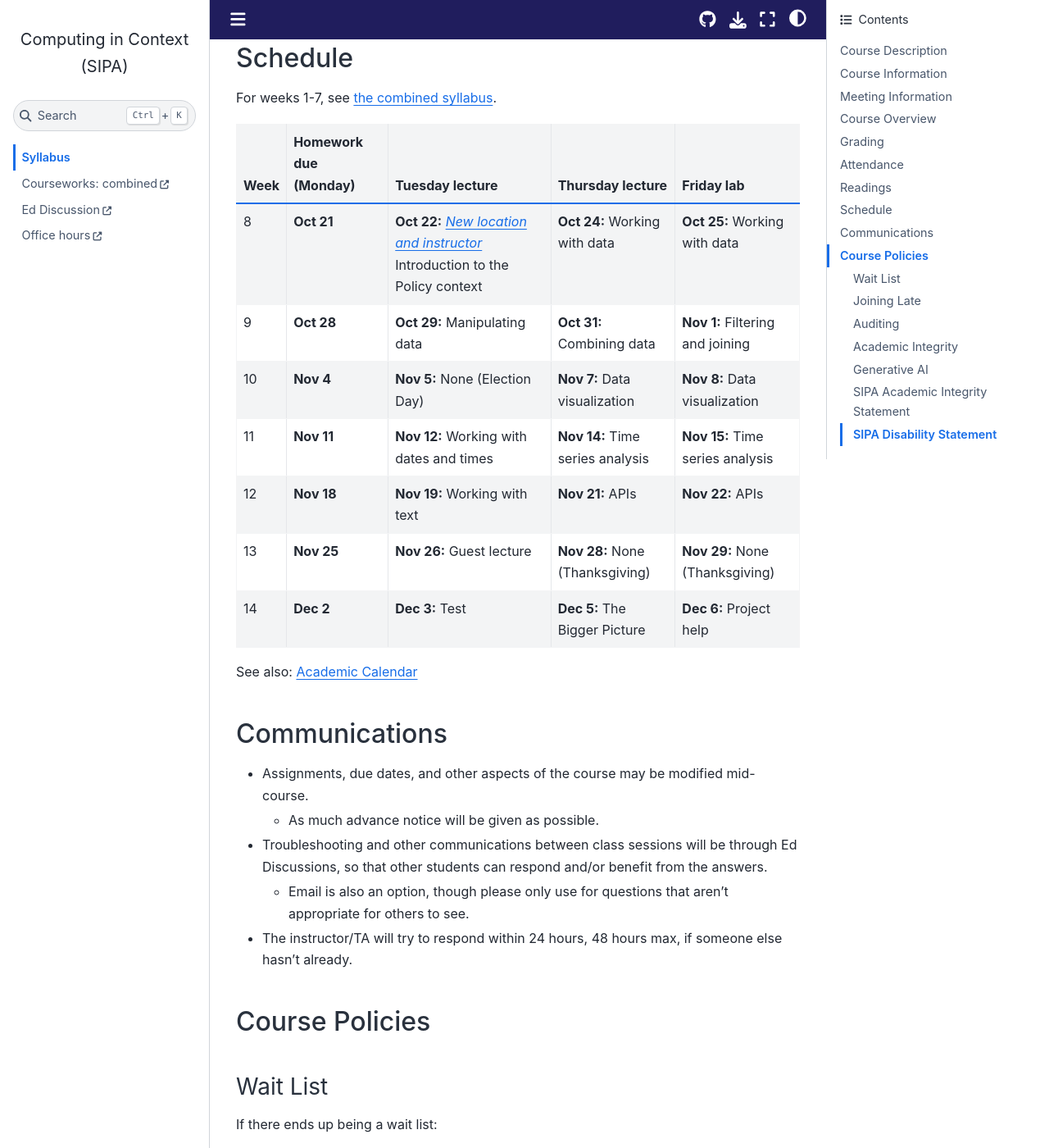
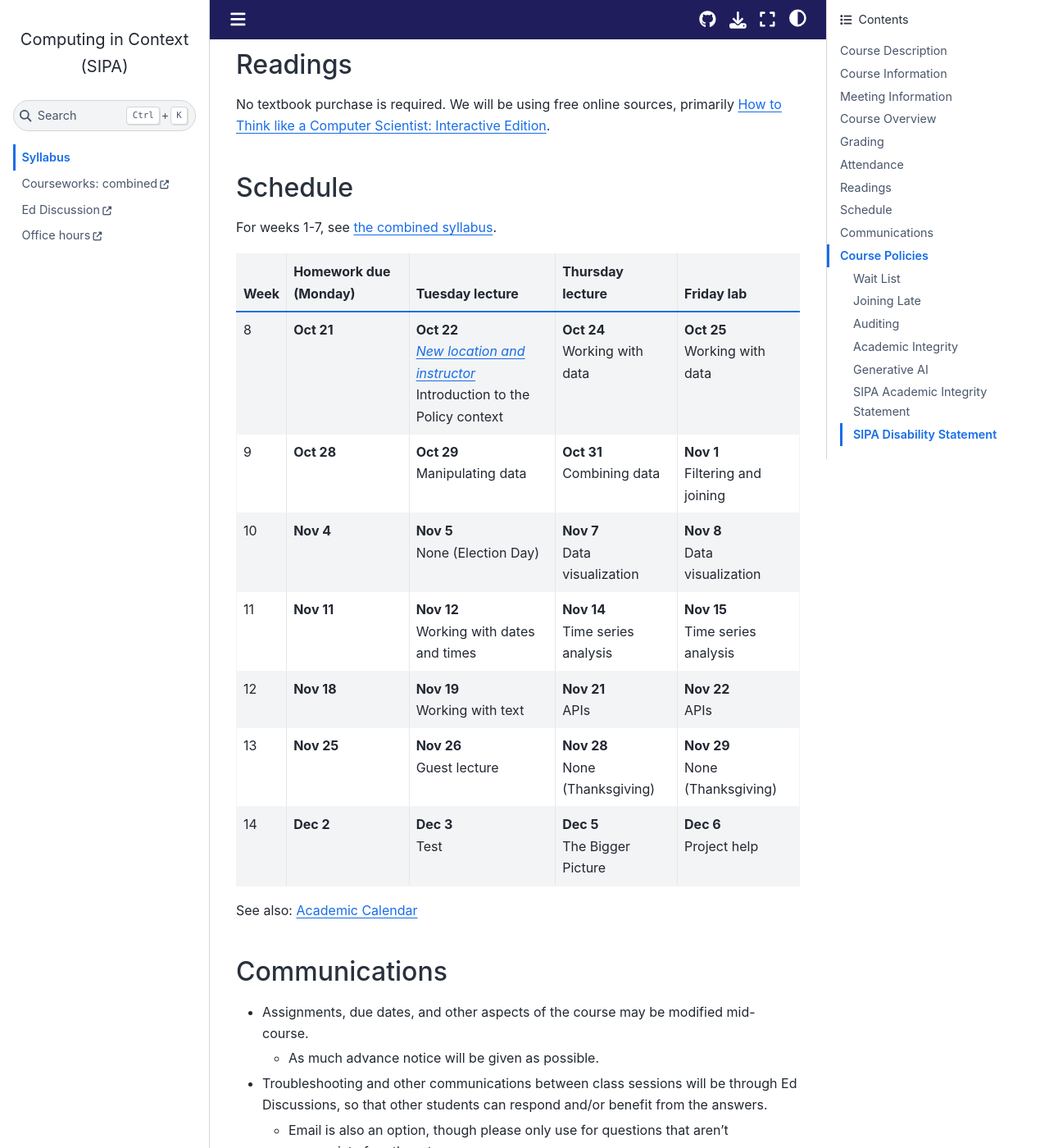
Before and after one commit to afeld/computing-in-context, a Jupyter Book: the page built from index.md, in a window 1280 px wide and 1400 px high, scrolled down 4340 px. Shown: the whole window at 82% size. Built offline with Jupyter Book 1.0.4 settings and Sphinx 7.4.7 and the Sphinx Book theme 1.1.4, drawn with Linux system fonts in a browser that asks for light colours; some of the changed text lies outside the part shown.

```diff
--- a/index.md
+++ b/index.md
@@ -12,14 +12,14 @@ This introductory course will explore computing concepts and coding in the conte
 
 ## Course Information
 
-- **Course Number:** [INAFU6006](https://vergil.columbia.edu/vergil/search/alf2215?term=20243&course=12464)
-- **Credits:** 3
-- **Prerequisites:** none
+- **Course Number**<br/>[INAFU6006](https://vergil.columbia.edu/vergil/search/alf2215?term=20243&course=12464)
+- **Credits**<br/>3
+- **Prerequisites**<br/>none
 
 ### Instructors
 
-- **First half:** [Adam Cannon](https://www.engineering.columbia.edu/faculty/adam-cannon), cannon@cs.columbia.edu
-- **Second half:** [Aidan Feldman](https://www.sipa.columbia.edu/communities-connections/faculty/aidan-feldman), alf2215@columbia.edu
+- **First half**<br/>[Adam Cannon](https://www.engineering.columbia.edu/faculty/adam-cannon), cannon@cs.columbia.edu
+- **Second half**<br/>[Aidan Feldman](https://www.sipa.columbia.edu/communities-connections/faculty/aidan-feldman), alf2215@columbia.edu
 
 ### Teaching Assistants (TAs)
 
@@ -57,8 +57,8 @@ For the first half of the semester, if you have a conflict with a lab session, y
 
 ### Office Hours
 
-- **Aidan Feldman:** Thursdays 11:30am-12:30pm starting Oct 24, [IAB][IAB] room 831, or [by appointment](https://calendly.com/afeld/office-hours).
-- **Others:** See [the schedule](https://calendar.google.com/calendar/embed?src=91gdtrr1qql96n703ratsgjn2s%40group.calendar.google.com&ctz=America%2FNew_York).
+- **Aidan Feldman**<br/>Thursdays 11:30am-12:30pm starting Oct 24, [IAB][IAB] room 831, or [by appointment](https://calendly.com/afeld/office-hours).
+- **Others**<br/>See [the schedule](https://calendar.google.com/calendar/embed?src=91gdtrr1qql96n703ratsgjn2s%40group.calendar.google.com&ctz=America%2FNew_York).
 
 [IAB]: https://maps.app.goo.gl/o1jz3y9X1rT1b8KW7
 
@@ -106,15 +106,15 @@ No textbook purchase is required. We will be using free online sources, primaril
 
 For weeks 1-7, see [the combined syllabus](https://courseworks2.columbia.edu/courses/203144/pages/syllabus).
 
-| Week | Homework due (Monday) | Tuesday lecture                                                                                      | Thursday lecture                 | Friday lab                       |
-| ---- | --------------------- | ---------------------------------------------------------------------------------------------------- | -------------------------------- | -------------------------------- |
-| 8    | **Oct 21**            | **Oct 22:** [_New location and instructor_](#meeting-information) Introduction to the Policy context | **Oct 24:** Working with data    | **Oct 25:** Working with data    |
-| 9    | **Oct 28**            | **Oct 29:** Manipulating data                                                                        | **Oct 31:** Combining data       | **Nov 1:** Filtering and joining |
-| 10   | **Nov 4**             | **Nov 5:** None (Election Day)                                                                       | **Nov 7:** Data visualization    | **Nov 8:** Data visualization    |
-| 11   | **Nov 11**            | **Nov 12:** Working with dates and times                                                             | **Nov 14:** Time series analysis | **Nov 15:** Time series analysis |
-| 12   | **Nov 18**            | **Nov 19:** Working with text                                                                        | **Nov 21:** APIs                 | **Nov 22:** APIs                 |
-| 13   | **Nov 25**            | **Nov 26:** Guest lecture                                                                            | **Nov 28:** None (Thanksgiving)  | **Nov 29:** None (Thanksgiving)  |
-| 14   | **Dec 2**             | **Dec 3:** Test                                                                                      | **Dec 5:** The Bigger Picture    | **Dec 6:** Project help          |
+| Week | Homework due (Monday) | Tuesday lecture                                                                                             | Thursday lecture                    | Friday lab                          |
+| ---- | --------------------- | ----------------------------------------------------------------------------------------------------------- | ----------------------------------- | ----------------------------------- |
+| 8    | **Oct 21**            | **Oct 22**<br/>[_New location and instructor_](#meeting-information)<br/>Introduction to the Policy context | **Oct 24**<br/>Working with data    | **Oct 25**<br/>Working with data    |
+| 9    | **Oct 28**            | **Oct 29**<br/>Manipulating data                                                                            | **Oct 31**<br/>Combining data       | **Nov 1**<br/>Filtering and joining |
+| 10   | **Nov 4**             | **Nov 5**<br/>None (Election Day)                                                                           | **Nov 7**<br/>Data visualization    | **Nov 8**<br/>Data visualization    |
+| 11   | **Nov 11**            | **Nov 12**<br/>Working with dates and times                                                                 | **Nov 14**<br/>Time series analysis | **Nov 15**<br/>Time series analysis |
+| 12   | **Nov 18**            | **Nov 19**<br/>Working with text                                                                            | **Nov 21**<br/>APIs                 | **Nov 22**<br/>APIs                 |
+| 13   | **Nov 25**            | **Nov 26**<br/>Guest lecture                                                                                | **Nov 28**<br/>None (Thanksgiving)  | **Nov 29**<br/>None (Thanksgiving)  |
+| 14   | **Dec 2**             | **Dec 3**<br/>Test                                                                                          | **Dec 5**<br/>The Bigger Picture    | **Dec 6**<br/>Project help          |
 
 See also: [Academic Calendar](https://www.registrar.columbia.edu/event/academic-calendar?acfy=49&acterm=6&acschool=18&keys=&field_event_type1_tid%5B%5D=21&field_event_type1_tid%5B%5D=22&field_event_type1_tid%5B%5D=23)
 
```
